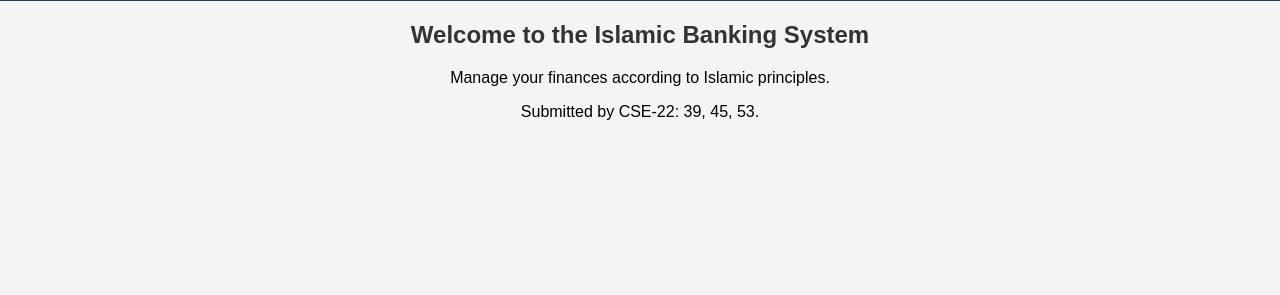
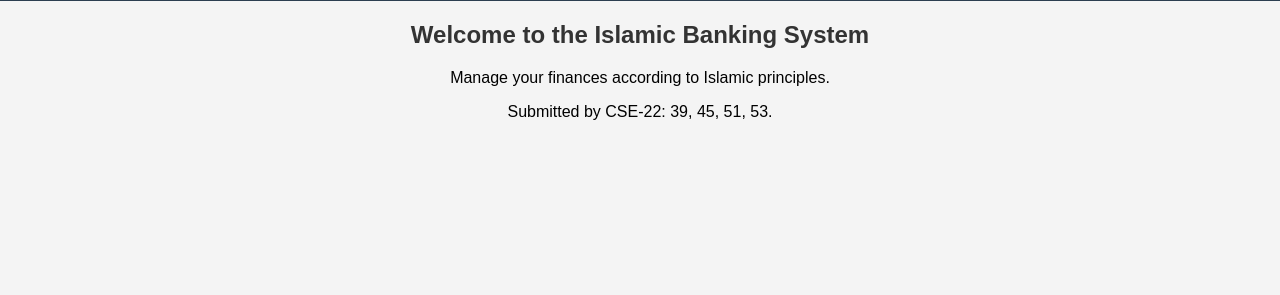
Before and after one commit to manan2239/islamicBank, a Flask app: page / in a window 1280 px wide. Shown: the part 145-440 px from the top of the page. Run offline with Flask 3, Linux system fonts and the light colour scheme.

Commit message:
Update index.html

```diff
--- a/IslamicBank/templates/index.html
+++ b/IslamicBank/templates/index.html
@@ -27,7 +27,7 @@
     </main>
 
     <footer>
-        <p>Submitted by CSE-22: 39, 45, 53.</p>
+        <p>Submitted by CSE-22: 39, 45, 51, 53.</p>
     </footer>
 </body>
 </html>
```
